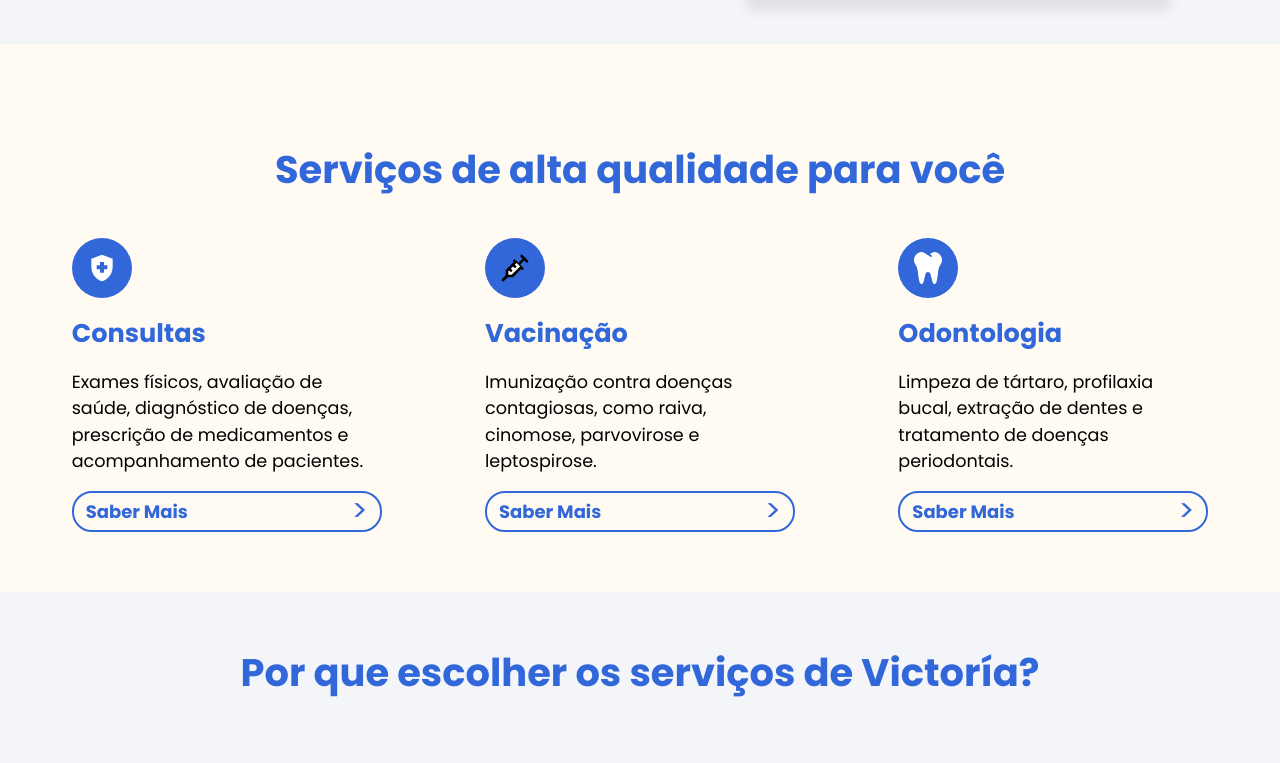
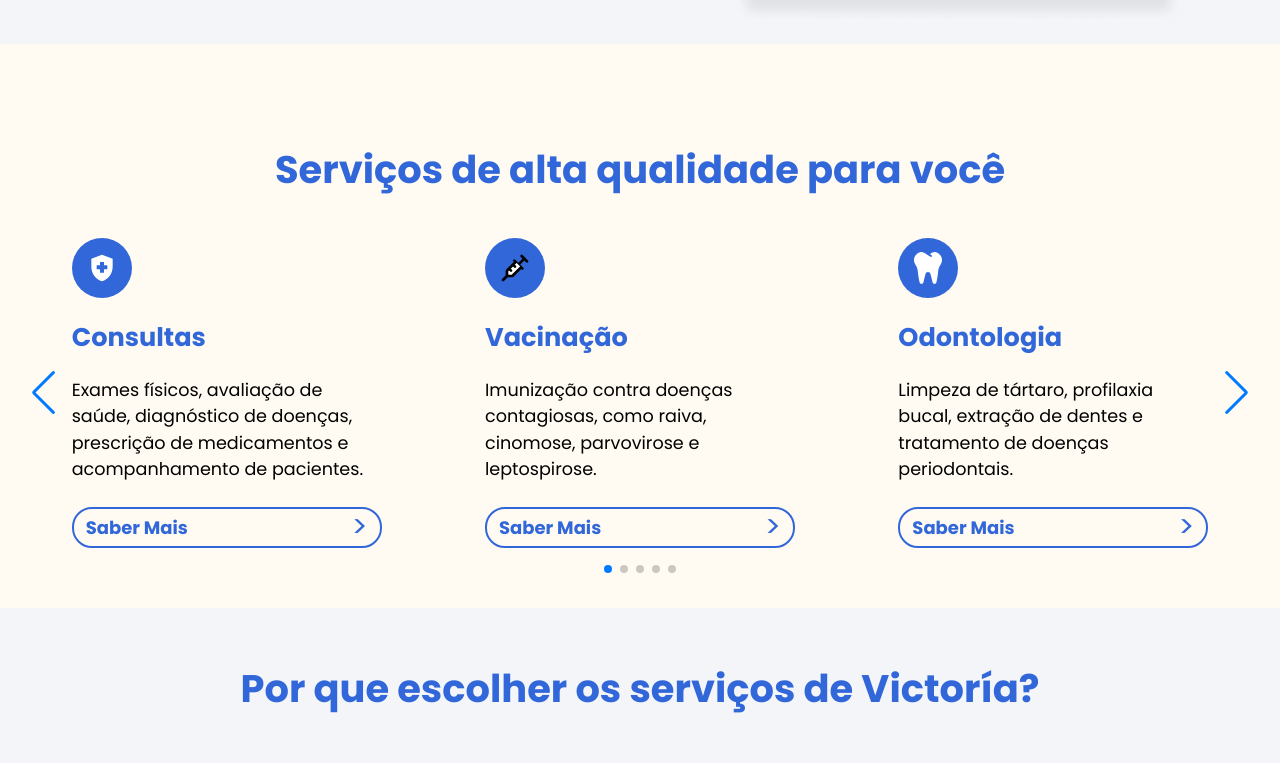
Before and after one commit to Darlan0307/website-veterinary, a React (Vite) app: page / in a window 1280 px wide. Shown: the part 610-1373 px from the top of the page. Built offline with nearby package versions, Linux system fonts and the light colour scheme.

Commit message:
:lipstick: adicionando novos serviços e ajustando o carrossel dos mesmos

```diff
--- a/src/components/sectionServices/index.tsx
+++ b/src/components/sectionServices/index.tsx
@@ -2,6 +2,8 @@ import './styles.scss'
 import { MdHealthAndSafety } from "react-icons/md";
 import { TbVaccine } from "react-icons/tb";
 import { FaTooth } from "react-icons/fa";
+import { PiStethoscopeThin } from "react-icons/pi";
+import { MdOutlinePets } from "react-icons/md";
 import { Swiper, SwiperSlide } from 'swiper/react'
 
 const dataServices = [
@@ -25,7 +27,21 @@ const dataServices = [
     title:"Odontologia",
     description:" Limpeza de tártaro, profilaxia bucal, extração de dentes e tratamento de doenças periodontais.",
     link:"https://www.nucleodoconhecimento.com.br/veterinaria"
-  }
+  },
+  {
+    id:3,
+    icon: <MdOutlinePets/>,
+    title:"Controle de natalidade",
+    description:"Castração e ovariohisterectomia para evitar reprodução indesejada.",
+    link:"https://www.nucleodoconhecimento.com.br/veterinaria"
+  },
+  {
+    id:4,
+    icon: <PiStethoscopeThin/>,
+    title:"Fisioterapia",
+    description:"Reabilitação de animais que sofreram lesões ou cirurgias.",
+    link:"https://www.nucleodoconhecimento.com.br/veterinaria"
+  },
 ]
 
 const SectionServices = () => {
--- a/src/components/sectionServices/styles.scss
+++ b/src/components/sectionServices/styles.scss
@@ -20,8 +20,13 @@
         max-width: 350px;
         display: flex;
         flex-direction: column;
-        gap: 1em;
         border-radius: 15px;
+        justify-content: space-between;
+        min-height: 350px;
+
+        @media (max-width:400px){
+          gap: 1em;
+        }
         .icon-service{
           background-color: #3167d9;
           width: 60px;
@@ -43,6 +48,7 @@
         p{
           line-height: 1.5em;
           font-size: 1.1em;
+          min-height: 110px;
         }
 
 
```
